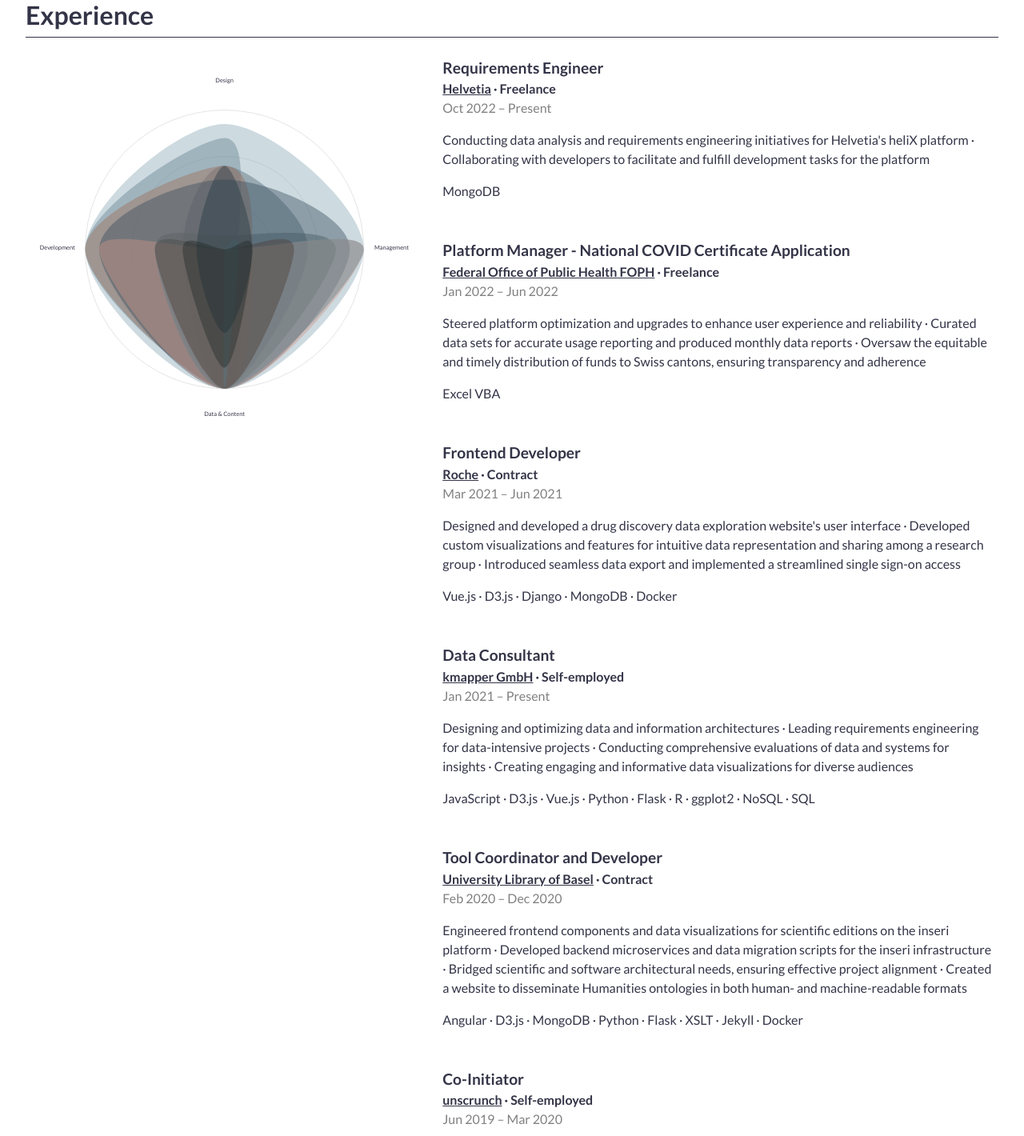
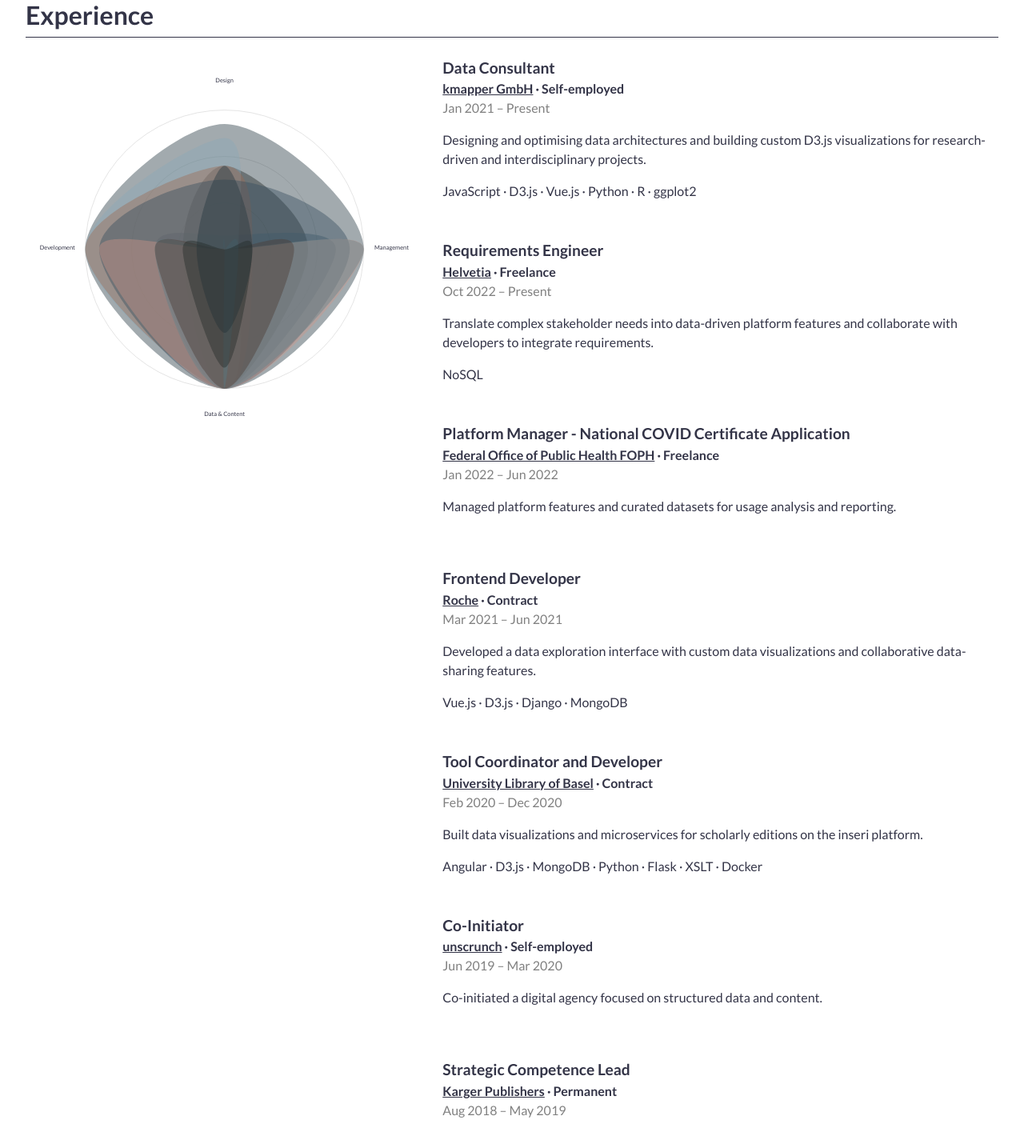
Before and after one commit to cyrill-martin/cyrill-martin.github.io, a Vue app: page / in a window 1280 px wide. Shown: the part 500-1920 px from the top of the page at 80% size. Built offline with nearby package versions, Linux system fonts and the light colour scheme.

Commit message:
Add new CV content

```diff
--- a/src/components/stations/TheDegree.vue
+++ b/src/components/stations/TheDegree.vue
@@ -8,8 +8,8 @@
     @touchstart="highlightEduTablet"
     @click="highlightEduMobile"
   >
+    <div class="degree-degree">{{ degree.degree }}</div>
     <div class="degree-institution">{{ degree.institution }}</div>
-    <div class="degree-degree">{{ degree.degree }}</div>
     <div class="degree-period">
       {{ degree.period.from }} – {{ degree.period.to }}
     </div>
@@ -126,11 +126,11 @@
 
 <style scoped>
 .degree-institution {
-  font-size: 1.2rem;
   font-weight: 700;
 }
 
 .degree-degree {
+  font-size: 1.2rem;
   font-weight: 700;
 }
 
--- a/src/myCv.json
+++ b/src/myCv.json
@@ -4,11 +4,11 @@
   "middleName": null,
   "headline": {
     "jobTitle": null,
-    "summary": "Data Consultant · Skilled in structuring data and content for humans and machines"
+    "summary": "Freelance data consultant focused on custom web visualizations and data architecture. Combines analytical thinking with creative design to build interactive, exploratory visuals using D3.js and modern web technologies."
   },
   "image": "photo.png",
   "contact": {
-    "eMail": "cyrill.martin@gmail.com",
+    "eMail": "cyrill.martin@kmapper.com",
     "phone": null,
     "website": "https://cyrill-martin.github.io/",
     "address": {
@@ -32,6 +32,19 @@
     "areas": ["Design", "Management", "Data & Content", "Development"],
     "job": [
       {
+        "title": "Data Consultant",
+        "company": "kmapper GmbH",
+        "url": "https://kmapper.com",
+        "type": "Self-employed",
+        "period": {
+          "from": "Jan 2021",
+          "to": "Present"
+        },
+        "summary": "Designing and optimising data architectures and building custom D3.js visualizations for research-driven and interdisciplinary projects.",
+        "stack": ["JavaScript", "D3.js", "Vue.js", "Python", "R", "ggplot2"],
+        "areaValues": [0.9, 1, 1, 1]
+      },
+      {
         "title": "Requirements Engineer",
         "company": "Helvetia",
         "url": "https://www.helvetia.com/",
@@ -40,8 +53,8 @@
           "from": "Oct 2022",
           "to": "Present"
         },
-        "summary": "Conducting data analysis and requirements engineering initiatives for Helvetia's heliX platform · Collaborating with developers to facilitate and fulfill development tasks for the platform",
-        "stack": ["MongoDB"],
+        "summary": "Translate complex stakeholder needs into data-driven platform features and collaborate with developers to integrate requirements.",
+        "stack": ["NoSQL"],
         "areaValues": [0.6, 0.6, 1, 0.3]
       },
       {
@@ -53,8 +66,8 @@
           "from": "Jan 2022",
           "to": "Jun 2022"
         },
-        "summary": "Steered platform optimization and upgrades to enhance user experience and reliability · Curated data sets for accurate usage reporting and produced monthly data reports · Oversaw the equitable and timely distribution of funds to Swiss cantons, ensuring transparency and adherence",
-        "stack": ["Excel VBA"],
+        "summary": "Managed platform features and curated datasets for usage analysis and reporting.",
+        "stack": [],
         "areaValues": [0.1, 0.8, 1, 0.5]
       },
       {
@@ -66,32 +79,9 @@
           "from": "Mar 2021",
           "to": "Jun 2021"
         },
-        "summary": "Designed and developed a drug discovery data exploration website's user interface · Developed custom visualizations and features for intuitive data representation and sharing among a research group · Introduced seamless data export and implemented a streamlined single sign-on access",
-        "stack": ["Vue.js", "D3.js", "Django", "MongoDB", "Docker"],
+        "summary": "Developed a data exploration interface with custom data visualizations and collaborative data-sharing features.",
+        "stack": ["Vue.js", "D3.js", "Django", "MongoDB"],
         "areaValues": [0.8, 0.1, 1, 1]
-      },
-      {
-        "title": "Data Consultant",
-        "company": "kmapper GmbH",
-        "url": "https://kmapper.com",
-        "type": "Self-employed",
-        "period": {
-          "from": "Jan 2021",
-          "to": "Present"
-        },
-        "summary": "Designing and optimizing data and information architectures · Leading requirements engineering for data-intensive projects · Conducting comprehensive evaluations of data and systems for insights · Creating engaging and informative data visualizations for diverse audiences",
-        "stack": [
-          "JavaScript",
-          "D3.js",
-          "Vue.js",
-          "Python",
-          "Flask",
-          "R",
-          "ggplot2",
-          "NoSQL",
-          "SQL"
-        ],
-        "areaValues": [0.9, 1, 1, 1]
       },
       {
         "title": "Tool Coordinator and Developer",
@@ -102,7 +92,7 @@
           "from": "Feb 2020",
           "to": "Dec 2020"
         },
-        "summary": "Engineered frontend components and data visualizations for scientific editions on the inseri platform · Developed backend microservices and data migration scripts for the inseri infrastructure · Bridged scientific and software architectural needs, ensuring effective project alignment · Created a website to disseminate Humanities ontologies in both human- and machine-readable formats",
+        "summary": "Built data visualizations and microservices for scholarly editions on the inseri platform.",
         "stack": [
           "Angular",
           "D3.js",
@@ -110,7 +100,6 @@
           "Python",
           "Flask",
           "XSLT",
-          "Jekyll",
           "Docker"
         ],
         "areaValues": [0.6, 0.2, 1, 1]
@@ -124,8 +113,8 @@
           "from": "Jun 2019",
           "to": "Mar 2020"
         },
-        "summary": "Co-initiated an interdisciplinary digital agency emphasizing structured data and digital transformation · Developed solutions that prioritized content relevance and adhered to modern digital practices",
-        "stack": ["Python", "Jekyll"],
+        "summary": "Co-initiated a digital agency focused on structured data and content.",
+        "stack": [],
         "areaValues": [0.5, 0.9, 1, 0.9]
       },
       {
@@ -137,7 +126,7 @@
           "from": "Aug 2018",
           "to": "May 2019"
         },
-        "summary": "Developed Karger’s strategic competences in advanced technologies · Facilitated knowledge transfer, simplifying complex technological solutions for internal teams · Constructed a support vector machine using PubMed data for precise scientific article classification",
+        "summary": "Developed internal capabilities around advanced technologies and implemented a data-driven article classification system using PubMed data.",
         "stack": ["SQL", "XML", "XPath", "R"],
         "areaValues": [0, 1, 1, 0.9]
       },
@@ -150,7 +139,7 @@
           "from": "Oct 2015",
           "to": "Jul 2018"
         },
-        "summary": "Streamlined production and distribution workflows, ensuring adherence to key bibliographic and metadata standards · Led and expanded a team of four, overseeing recruitment and team development · Elevated data quality by leveraging public data sources · Ensured direct marketing data aligned with GDPR compliance",
+        "summary": "Managed bibliographic and metadata workflows, leading a team of four, and improved data quality for marketing and publication datasets.",
         "stack": ["SQL", "XML"],
         "areaValues": [0, 1, 1, 0.5]
       },
@@ -163,7 +152,7 @@
           "from": "Feb 2013",
           "to": "Sep 2015"
         },
-        "summary": "Spearheaded the transition from Karger's proprietary SGML standard to JATS XML, optimizing content conversion workflows · Harmonized the development and upkeep of publication-related content, metadata standards, and data distributions",
+        "summary": "Led the transition from proprietary SGML to JATS XML, streamlining content and metadata pipelines.",
         "stack": ["SQL", "XML"],
         "areaValues": [0, 0.5, 1, 0.5]
       },
@@ -176,7 +165,7 @@
           "from": "Feb 2012",
           "to": "Jan 2013"
         },
-        "summary": "Reviewed and edited scientific articles to enhance readability, ensuring content consistency across text, figures, and tables · Diligently corrected grammar, spelling, and punctuation to maintain the publication's standards",
+        "summary": "Reviewed scientific articles for clarity and consistency across text, figures, and tables.",
         "stack": [],
         "areaValues": [0, 0.1, 1, 0]
       },
@@ -189,7 +178,7 @@
           "from": "Mar 2010",
           "to": "Feb 2012"
         },
-        "summary": "Conducted requirements engineering and crafted project documentation for a bi-temporal database application · Initiated graphical user interface prototypes · Implemented automated GUI tests · Developed and conducted usability tests and training sessions with end users",
+        "summary": "Requirements engineering and prototyping for database and UI development.",
         "stack": ["SQL"],
         "areaValues": [0.6, 0.2, 0.6, 0.2]
       },
@@ -202,13 +191,35 @@
           "from": "Apr 2009",
           "to": "Sep 2009"
         },
-        "summary": "Orchestrated fieldwork planning for soil sciences within an interdisciplinary SNF project · Authored a scientific paper rooted in Master's thesis findings",
+        "summary": "Data analysis and publication work in soil sciences.",
         "stack": ["R"],
         "areaValues": [0, 0.2, 0.85, 0.3]
       }
     ]
   },
   "projects": [
+    {
+      "title": "kmapper.org",
+      "company": null,
+      "url": "https://kmapper.org",
+      "gitHub": "https://github.com/cyrill-martin/kmapper.org",
+      "period": {
+        "from": null,
+        "to": null
+      },
+      "summary": "A tool mapping open knowledge and Sustainable Development Goals based on open access works indexed in OpenAlex.org"
+    },
+    {
+      "title": "data.governance-advisors.ch",
+      "company": null,
+      "url": "https://data.governance-advisors.ch",
+      "gitHub": "https://github.com/cyrill-martin/governance-advisors-data",
+      "period": {
+        "from": null,
+        "to": null
+      },
+      "summary": "The dynamic heat map shows how SMI board composition has changed over time."
+    },
     {
       "title": "grosserrat-bs.kmapper.ch",
       "company": null,
@@ -274,28 +285,6 @@
         "to": null
       },
       "summary": "Company website"
-    },
-    {
-      "title": "kmapper.org",
-      "company": null,
-      "url": "https://kmapper.org",
-      "gitHub": "https://github.com/cyrill-martin/kmapper.org",
-      "period": {
-        "from": null,
-        "to": null
-      },
-      "summary": "A tool mapping open knowledge and Sustainable Development Goals based on open access works indexed in OpenAlex.org"
-    },
-    {
-      "title": "Kids multiplication tables game",
-      "company": null,
-      "url": "https://1mal1.kmapper.com",
-      "gitHub": "https://github.com/cyrill-martin/mathgame",
-      "period": {
-        "from": null,
-        "to": null
-      },
-      "summary": "Learn your multiplication tables and get rewarded with silly Youtube videos of cats and dogs"
     }
   ],
   "education": {
```
